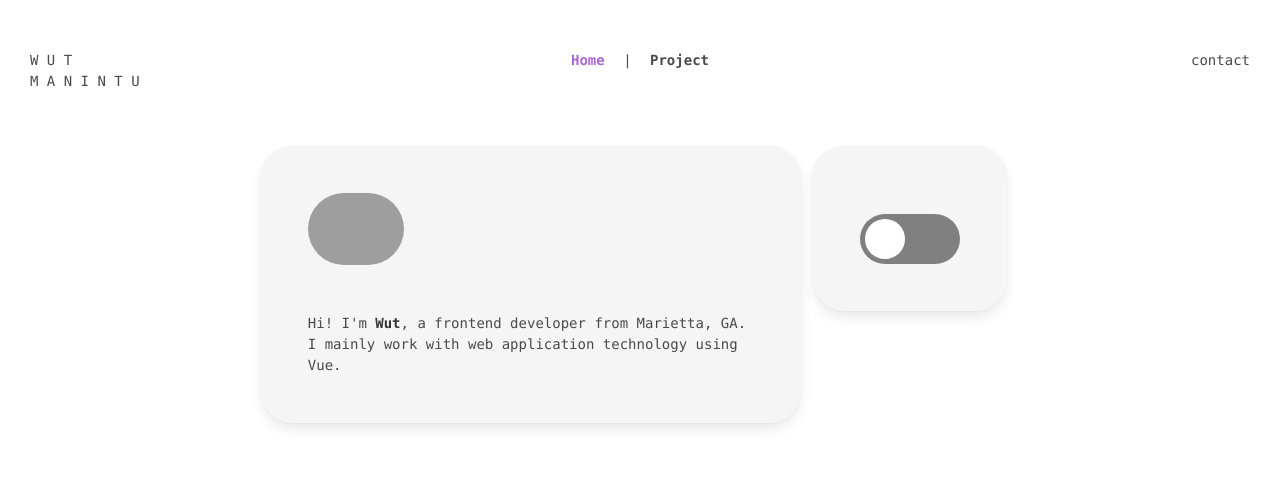
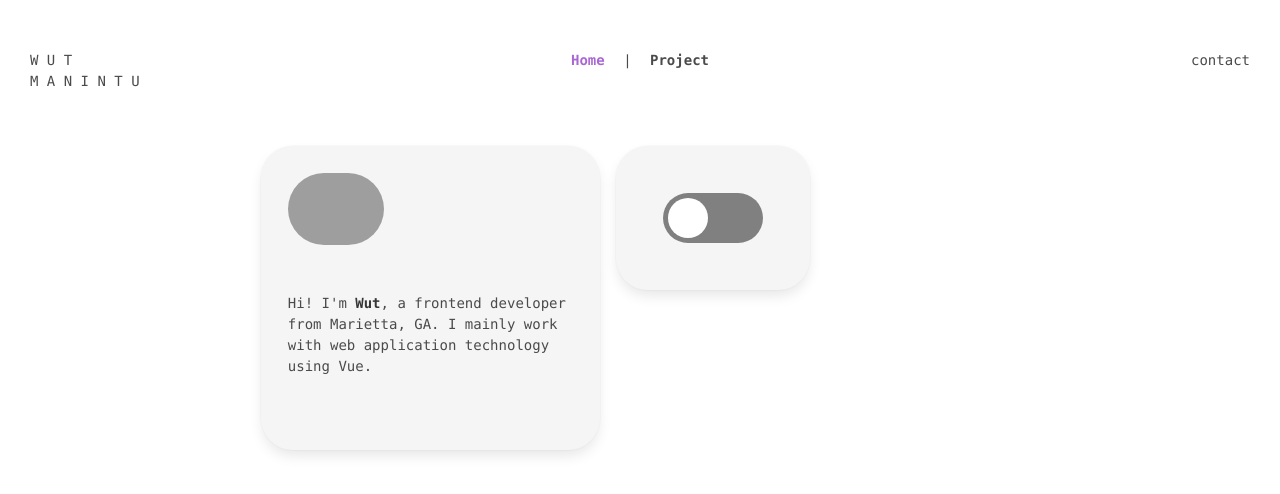
Before and after one commit to wmanintu/portfolio, a Vue app: page / in a window 1280 px wide. Shown: the top 494 px of the page. Built offline with nearby package versions, Linux system fonts and the light colour scheme; grey boxes are pictures that could not be loaded.

Commit message:
add css grid reponsiveness

```diff
--- a/mystyles.scss
+++ b/mystyles.scss
@@ -36,3 +36,7 @@
 .app.dark .card .content {
   color: white;
 }
+
+.card {
+  height: 100%;
+}
--- a/src/components/DarkModeCard.vue
+++ b/src/components/DarkModeCard.vue
@@ -12,13 +12,17 @@
 </template>
 
 <script setup>
-import { useDark, useToggle } from "@vueuse/core"
+import { useDark, useToggle } from "@vueuse/core";
 
-const isDark = useDark()
-const toggleDark = useToggle(isDark)
+const isDark = useDark();
+const toggleDark = useToggle(isDark);
 </script>
 
 <style lang="scss" scoped>
+.card-content {
+  display: flex;
+  place-items: center;
+}
 input[type="checkbox"] {
   height: 0;
   width: 0;
--- a/src/components/ProfileCard.vue
+++ b/src/components/ProfileCard.vue
@@ -1,5 +1,5 @@
 <template>
-	<div class="card box">
+  <div class="card">
     <div class="card-content">
       <div class="media">
         <div class="media-left">
@@ -23,8 +23,4 @@
 
 <script setup></script>
 
-<style lang="scss" scoped>
-.card {
-	height: 100%;
-}
-</style>
+<style lang="scss" scoped></style>
--- a/src/views/Home.vue
+++ b/src/views/Home.vue
@@ -2,13 +2,14 @@
   <div>
     <div class="columns">
       <div class="column"></div>
-			<div class="column is-four-fifths-touch is-three-fifths-desktop">
+      <div class="column is-three-fifths-desktop is-10-tablet is-full-mobile">
         <div class="wrapper">
           <div class="item1">
             <ProfileCard />
           </div>
           <div class="item2"><DarkModeCard /></div>
-					<div class="item3 ></div> <div class=" item4></div>
+          <div class="item3"></div>
+          <div class="item4"></div>
         </div>
       </div>
       <div class="column"></div>
@@ -17,29 +18,40 @@
 </template>
 
 <script setup>
-import DarkModeCard from "../components/DarkModeCard.vue"
-import ProfileCard from "../components/ProfileCard.vue"
+import DarkModeCard from "../components/DarkModeCard.vue";
+import ProfileCard from "../components/ProfileCard.vue";
 
 function openUrl(url) {
-	window.open("https://github.com/wmanintu", "_blank")
+  window.open("https://github.com/wmanintu", "_blank");
 }
 </script>
 
 <style scoped>
-.green {
-	background-color: green;
-}
+/* desktop */
+@media screen and (min-width: 701px) {
   .wrapper {
     display: grid;
-	grid-template-columns: auto;
-	grid-template-rows: repeat(6, auto);
-	/* height: 100%; */
-	/* width: 100%; */
-	gap: 12px;
+    grid-template-columns: 1fr 1fr 1fr 1fr;
+    grid-template-rows: 1fr 1fr;
+    justify-items: center;
+    gap: 1rem;
     grid-template-areas:
-		"a a b c"
-		"a a d e"
-		"f f f f";
+      "a a b ."
+      "a a . .";
+  }
+}
+/* mobile */
+@media screen and (max-width: 700px) {
+  .wrapper {
+    display: grid;
+    grid-template-columns: 1fr 1fr;
+    grid-template-rows: 1fr 1fr;
+    justify-items: center;
+    gap: 1rem;
+    grid-template-areas:
+      "a a"
+      "b .";
+  }
 }
 .item1 {
   grid-area: a;
@@ -50,7 +62,4 @@ function openUrl(url) {
 .item3 {
   grid-area: c;
 }
-.item4 {
-	grid-area: d;
-}
 </style>
```
Lines whose indentation alone changed are shown as unchanged.
